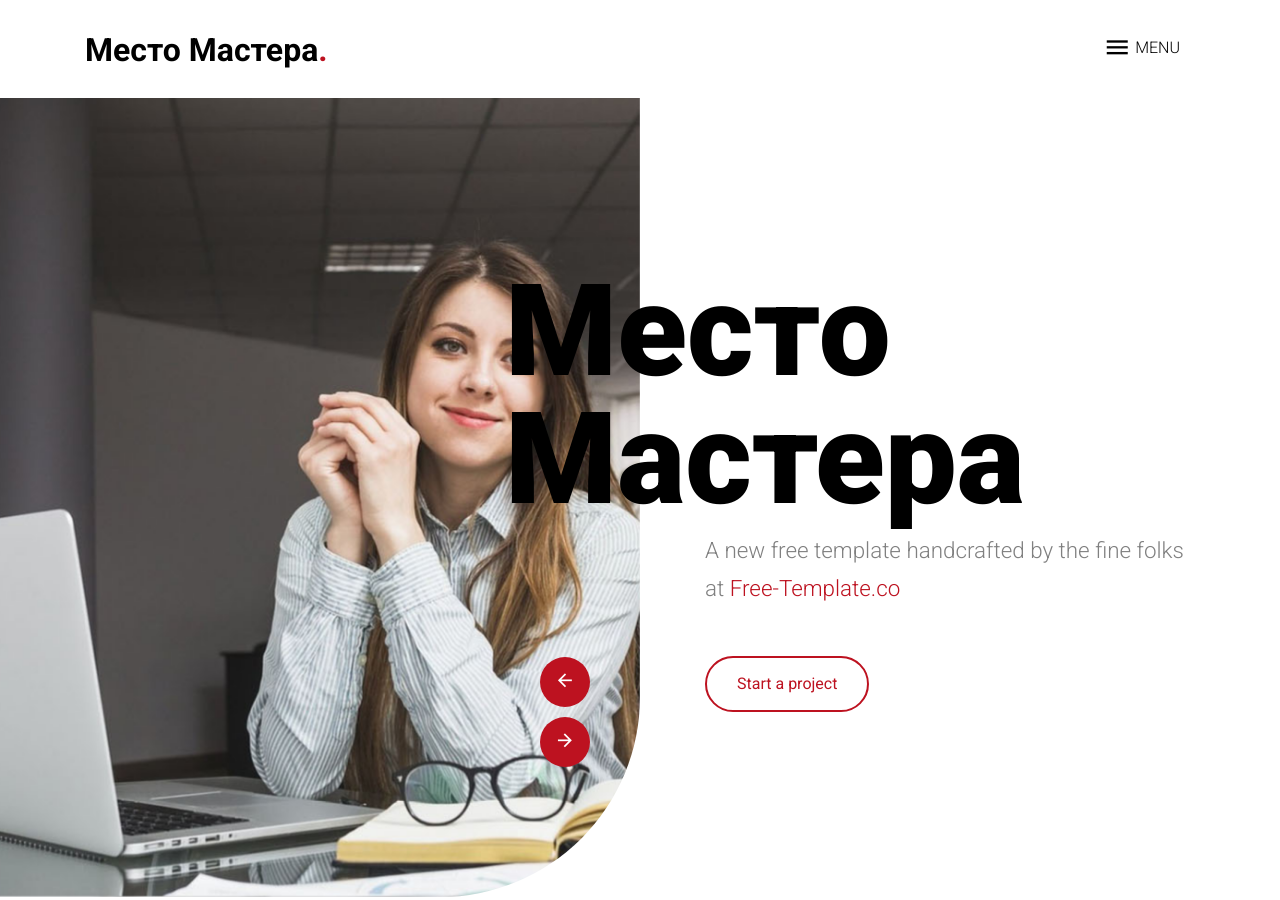
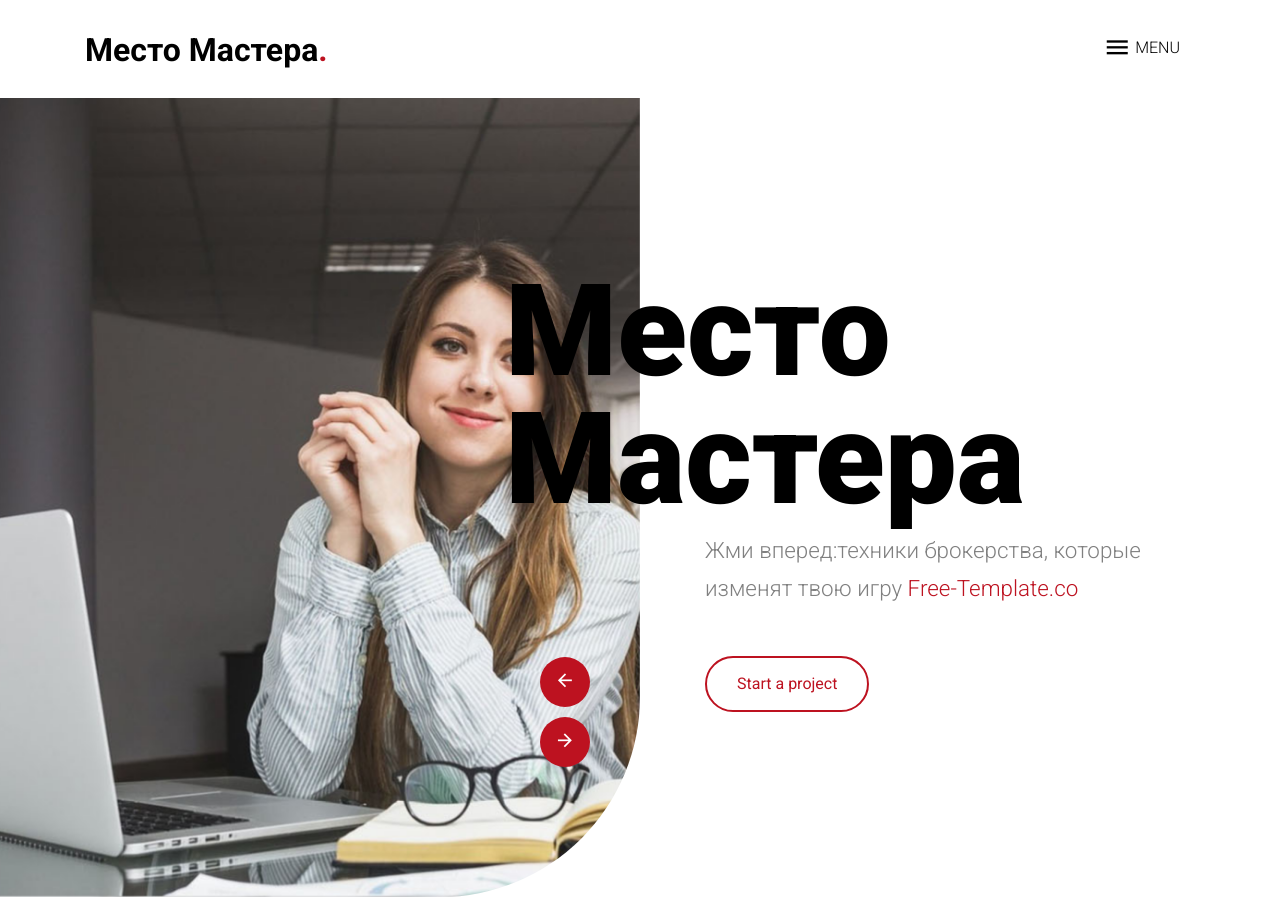
Before and after one commit to maryuhnichsa24-afk/glint, a plain HTML site: page index.html in a window 1280 px wide. Shown: the top 900 px of the page. Drawn offline with Linux system fonts and the light colour scheme; files whose address does not match are found by name.

Commit message:
Update index.html

```diff
--- a/index.html
+++ b/index.html
@@ -120,7 +120,7 @@ RSS Feed: https://feeds.feedburner.com/Free-templateco
                 <h1>Место Мастера</h1>
               </div>
               <div class="text">
-                <p class="sub-text mb-5">A new free template handcrafted by the fine folks at <a href="https://free-template.co/" target="_blank">Free-Template.co</a></p>
+                <p class="sub-text mb-5">Жми вперед:техники брокерства, которые изменят твою игру <a href="https://Волк с Уолл-стрит/" target="_blank">Free-Template.co</a></p>
                 <p><a href="https://free-template.co/" target="_blank" class="btn btn-outline-primary btn-md">Start a project</a></p>
               </div>
             </div>
```
